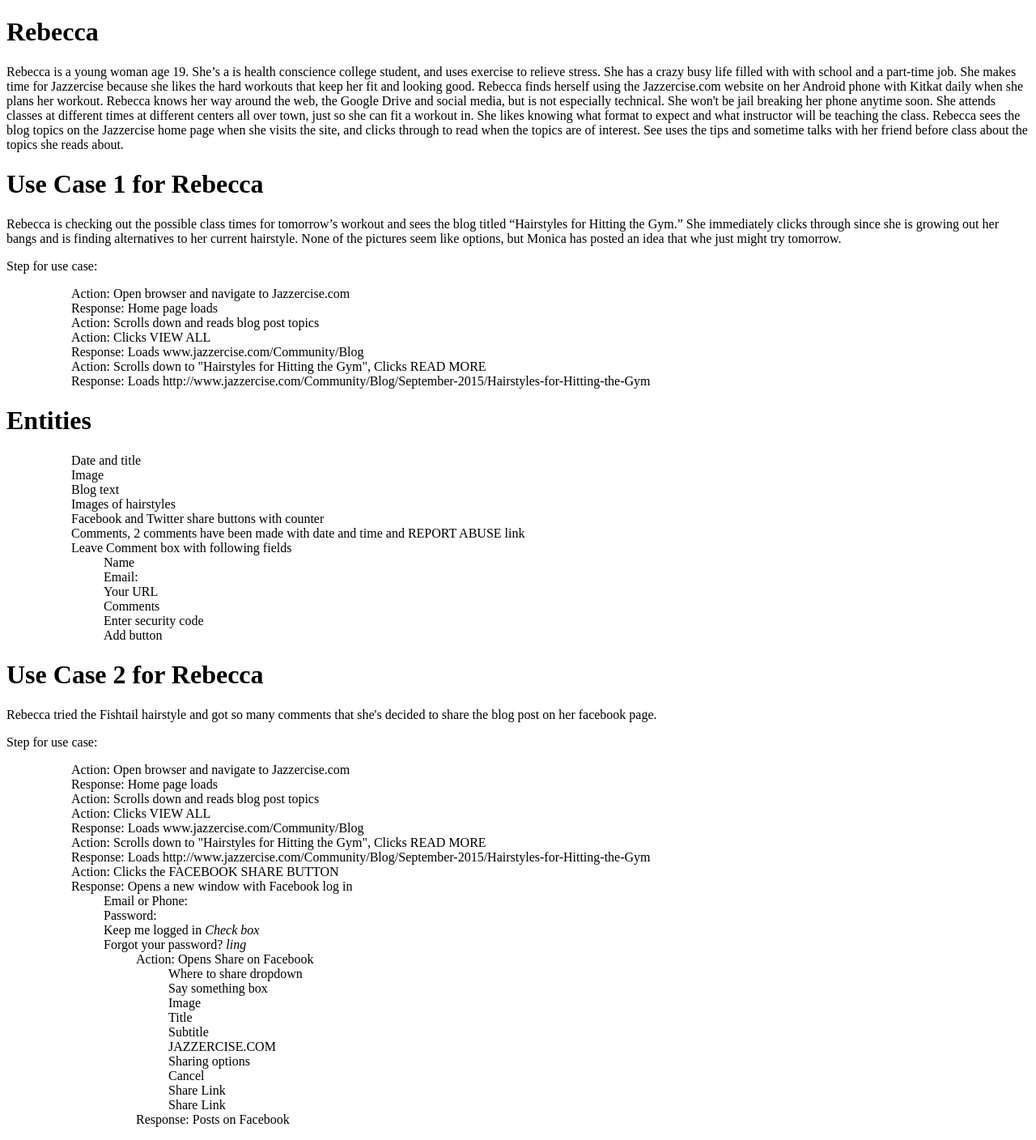
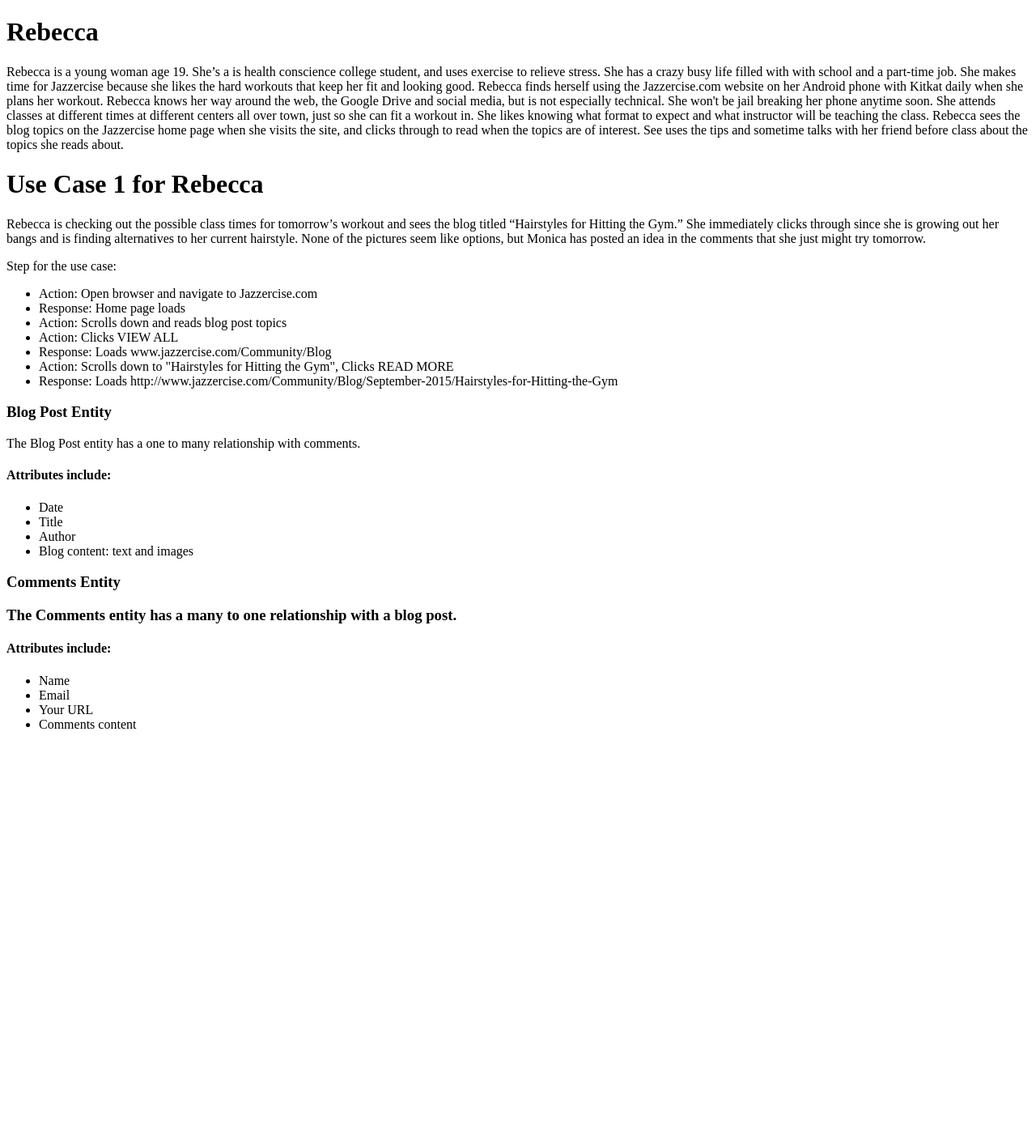
Before and after one commit to JazzinTamra/jazzercise-blog, a PHP site: page / in a window 1280 px wide. Shown: the whole page at 81% size. After the commit the page ends 900 px from the top, so only its background shows below. Run offline with PHP 8.4, Linux system fonts and the light colour scheme.

Commit message:
Includes conceptual model

```diff
--- a/index.php
+++ b/index.php
@@ -8,67 +8,32 @@
 		<h1>Rebecca</h1>
 		<p>Rebecca is a young woman age 19. She&rsquo;s a is health conscience college student, and uses exercise to relieve stress. She has a crazy busy life filled with with school and a part-time job. She makes time for Jazzercise because she likes the hard workouts that keep her fit and looking good. Rebecca finds herself using the Jazzercise.com website on her Android phone with Kitkat daily when she plans her workout. Rebecca knows her way around the web, the Google Drive and social media, but is not especially technical. She won't be jail breaking her phone anytime soon. She attends classes at different times at different centers all over town, just so she can fit a workout in. She likes knowing what format to expect and what instructor will be teaching the class. Rebecca sees the blog topics on the Jazzercise home page when she visits the site, and clicks through to read when the topics are of interest. See uses the tips and sometime talks with her friend before class about the topics she reads about.</p>
 		<h1>Use Case 1 for Rebecca</h1>
-		<p>Rebecca is checking out the possible class times for tomorrow&rsquo;s workout and sees the blog titled &ldquo;Hairstyles for Hitting the Gym.&rdquo; She immediately clicks through since she is growing out her bangs and is finding alternatives to her current hairstyle. None of the pictures seem like options, but Monica has posted an idea that whe just might try tomorrow.</p>
-		<p>Step for use case: </p>
+		<p>Rebecca is checking out the possible class times for tomorrow&rsquo;s workout and sees the blog titled &ldquo;Hairstyles for Hitting the Gym.&rdquo; She immediately clicks through since she is growing out her bangs and is finding alternatives to her current hairstyle. None of the pictures seem like options, but Monica has posted an idea in the comments that she just might try tomorrow.</p>
+		<p>Step for the use case: </p>
 		<ul>
-			<ol>Action: Open browser and navigate to Jazzercise.com</ol>
-			<ol>Response: Home page loads</ol>
-			<ol>Action: Scrolls down and reads blog post topics</ol>
-			<ol>Action: Clicks VIEW ALL </ol>
-			<ol>Response: Loads www.jazzercise.com/Community/Blog</ol>
-			<ol>Action: Scrolls down to "Hairstyles for Hitting the Gym", Clicks READ MORE</ol>
-			<ol>Response: Loads http://www.jazzercise.com/Community/Blog/September-2015/Hairstyles-for-Hitting-the-Gym</ol>
+			<li>Action: Open browser and navigate to Jazzercise.com</li>
+			<li>Response: Home page loads</li>
+			<li>Action: Scrolls down and reads blog post topics</li>
+			<li>Action: Clicks VIEW ALL </li>
+			<li>Response: Loads www.jazzercise.com/Community/Blog</li>
+			<li>Action: Scrolls down to "Hairstyles for Hitting the Gym", Clicks READ MORE</li>
+			<li>Response: Loads http://www.jazzercise.com/Community/Blog/September-2015/Hairstyles-for-Hitting-the-Gym</li>
 		</ul>
-		<h1>Entities</h1>
+		<h3>Blog Post Entity</h3>
+		<p>The Blog Post entity has a one to many relationship with comments.</p>
+		<h4>Attributes include:</h4>
 		<ul>
-			<ol>Date and title</ol>
-			<ol>Image</ol>
-			<ol>Blog text</ol>
-			<ol>Images of hairstyles </ol>
-			<ol>Facebook and Twitter share buttons with counter</ol>
-			<ol>Comments, 2 comments have been made with date and time and REPORT ABUSE link</ol>
-			<ol>Leave Comment box with following fields</ol>
-			<ul>
-				<ol>Name</ol>
-				<ol>Email:</ol>
-				<ol>Your URL</ol>
-				<ol>Comments</ol>
-				<ol>Enter security code</ol>
-				<ol>Add button</ol>
-			</ul>
+			<li>Date</li>
+			<li>Title</li>
+			<li>Author</li>
+			<li>Blog content: text and images</li>
 		</ul>
-		<h1>Use Case 2 for Rebecca</h1>
-		<p>Rebecca tried the Fishtail hairstyle and got so many comments that she's decided to share the blog post on her facebook page.</p>
-		<p>Step for use case:</p>
+		<h3>Comments Entity</h3>
+		<h3>The Comments entity has a many to one relationship with a blog post.</h3>
+		<h4>Attributes include:</h4>
 		<ul>
-			<ol>Action: Open browser and navigate to Jazzercise.com</ol>
-			<ol>Response: Home page loads</ol>
-			<ol>Action: Scrolls down and reads blog post topics</ol>
-			<ol>Action: Clicks VIEW ALL </ol>
-			<ol>Response: Loads www.jazzercise.com/Community/Blog</ol>
-			<ol>Action: Scrolls down to "Hairstyles for Hitting the Gym", Clicks READ MORE</ol>
-			<ol>Response: Loads http://www.jazzercise.com/Community/Blog/September-2015/Hairstyles-for-Hitting-the-Gym</ol>
-			<ol>Action: Clicks the FACEBOOK SHARE BUTTON</ol>
-			<ol>Response: Opens a new window with Facebook log in</ol>
-			<ul>
-				<ol>Email or Phone:</ol>
-				<ol>Password:</ol>
-				<ol>Keep me logged in <em>Check box</em></ol>
-				<ol>Forgot your password? <em>ling</em> </ol>
-			<ul>
-			<ol>Action: Opens Share on Facebook</ol>
-				<ul>
-					<ol>Where to share dropdown</ol>
-					<ol>Say something box</ol>
-					<ol>Image</ol>
-					<ol>Title</ol>
-					<ol>Subtitle</ol>
-					<ol>JAZZERCISE.COM</ol>
-					<ol>Sharing options</ol>
-					<ol>Cancel</ol>
-					<ol>Share Link</ol>
-					<ol>Share Link</ol>
-				</ul>
-				<ol>Response: Posts on Facebook</ol>
-			</ul>
+			<li>Name</li>
+			<li>Email</li>
+			<li>Your URL</li>
+			<li>Comments content</li>
 		</ul>
```
